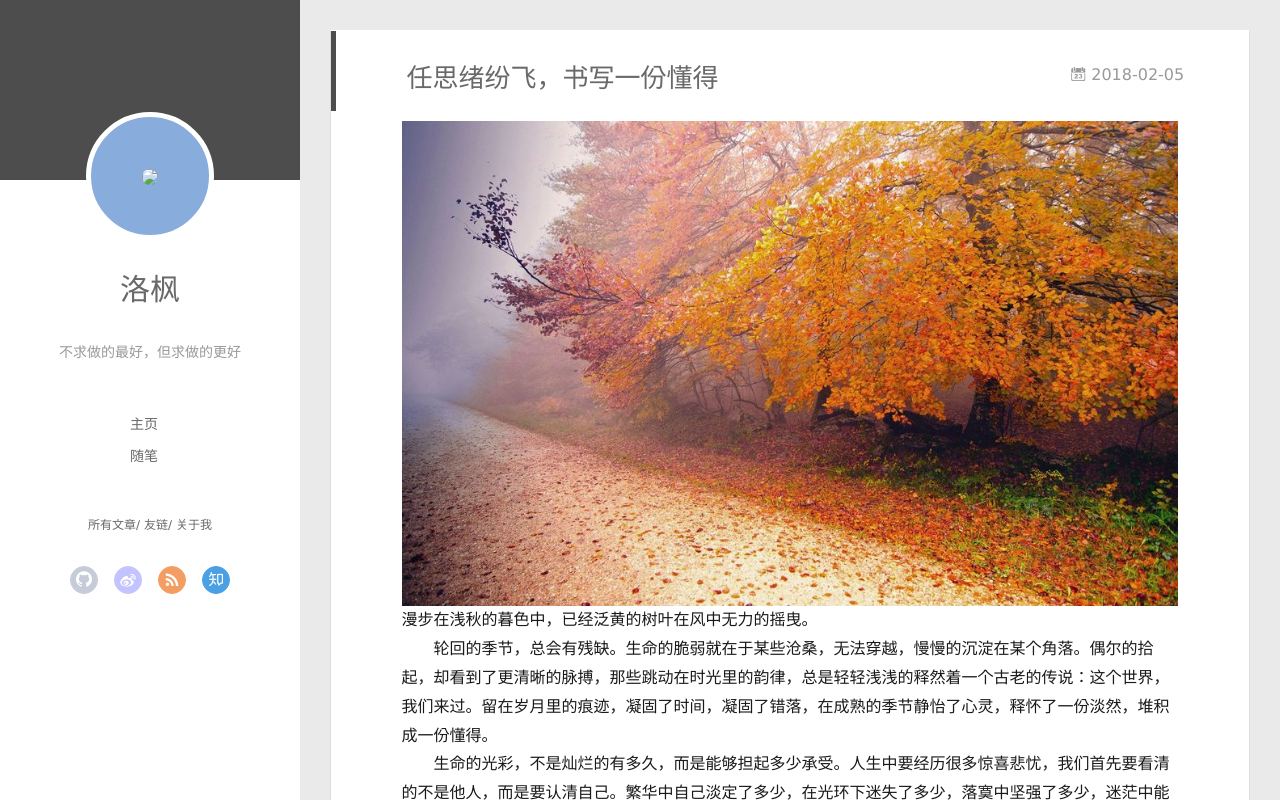
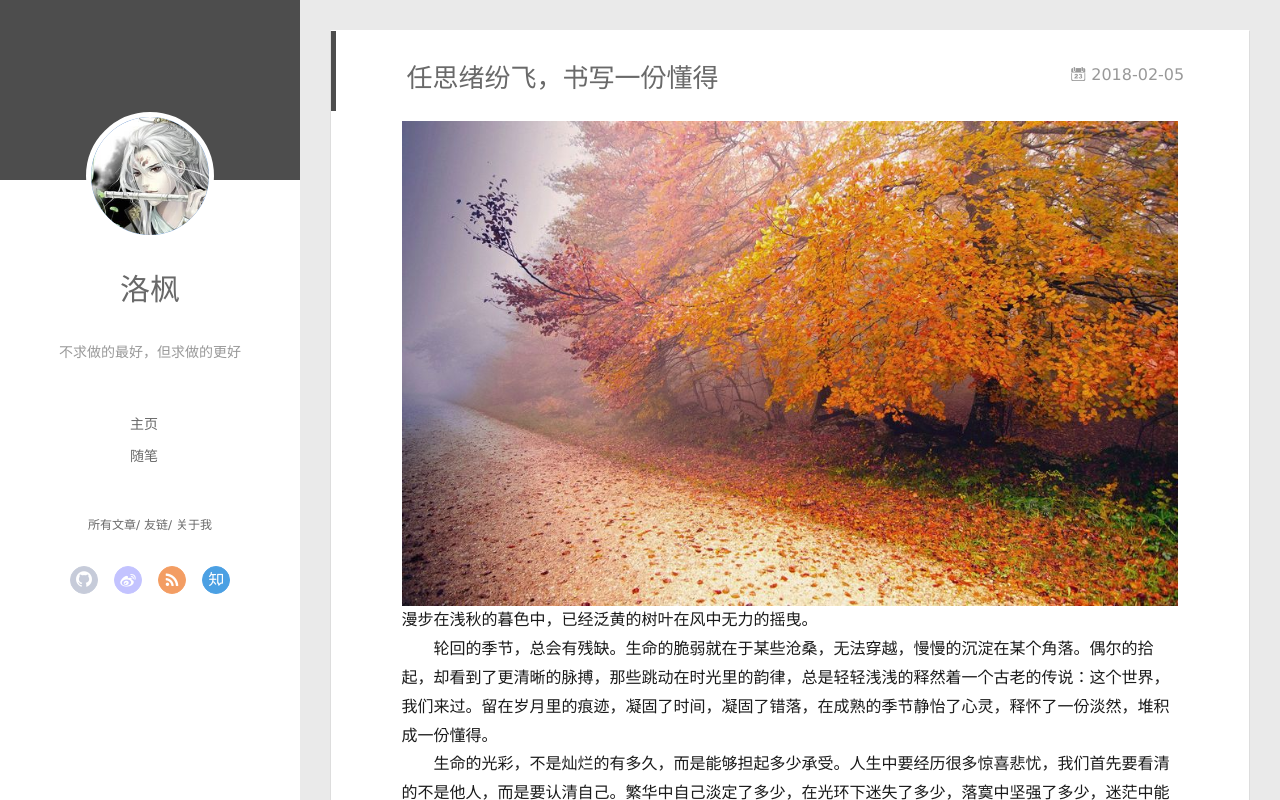
Before and after one commit to 0hades0/0hades0.github.io, a plain HTML site: page 2018/02/05/任思绪纷飞，书写一份懂得/index.html in a window 1280 px wide. Drawn offline with Linux system fonts and the light colour scheme.

Commit message:
Site updated: 2018-06-06 14:52:58

```diff
--- a/2018/02/05/任思绪纷飞，书写一份懂得/index.html
+++ b/2018/02/05/任思绪纷飞，书写一份懂得/index.html
@@ -50,7 +50,7 @@
 <div class="intrude-less">
 	<header id="header" class="inner">
 		<a href="/" class="profilepic">
-			<img src="/public/img/favicon.jpg" class="js-avatar">
+			<img src="/img/favicon.jpg" class="js-avatar">
 		</a>
 		<hgroup>
 		  <h1 class="header-author"><a href="/">洛枫</a></h1>
@@ -110,7 +110,7 @@
 	<div class="intrude-less">
 		<header id="header" class="inner">
 			<div class="profilepic">
-				<img src="/public/img/favicon.jpg" class="js-avatar">
+				<img src="/img/favicon.jpg" class="js-avatar">
 			</div>
 			<hgroup>
 			  <h1 class="header-author js-header-author">洛枫</h1>
@@ -199,7 +199,7 @@
                   <div class="reward-box">
 
                     <div class="reward-box-item">
-                      <img class="reward-img" src="public/img/alipy.jpg">
+                      <img class="reward-img" src="/img/alipy.jpg">
                       <span class="reward-type">支付宝</span>
                     </div>
 
```
Also changed, not shown: archives/2018/02/index.html (+2 -2 lines), archives/2018/index.html (+2 -2 lines), archives/index.html (+2 -2 lines), index.html (+2 -2 lines), tags/index.html (+3 -3 lines), tags/心情/index.html (+2 -2 lines).
